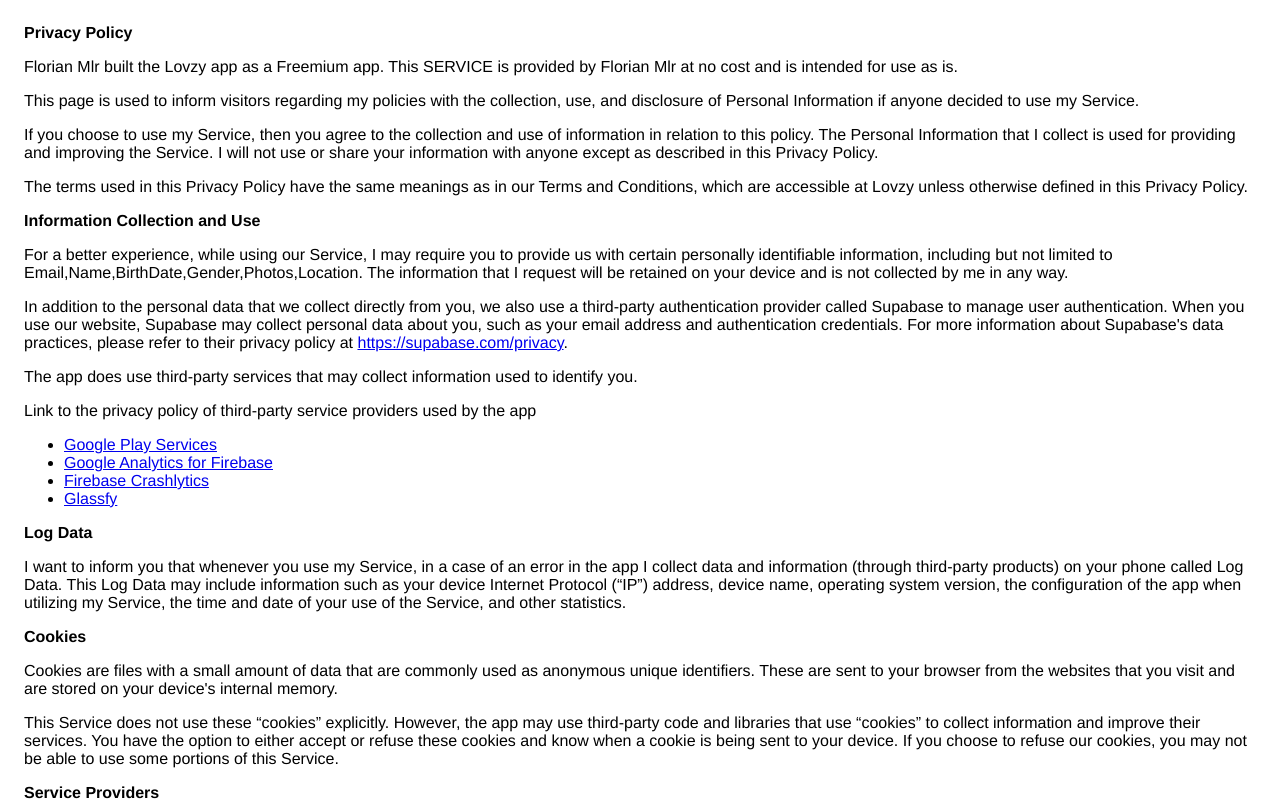
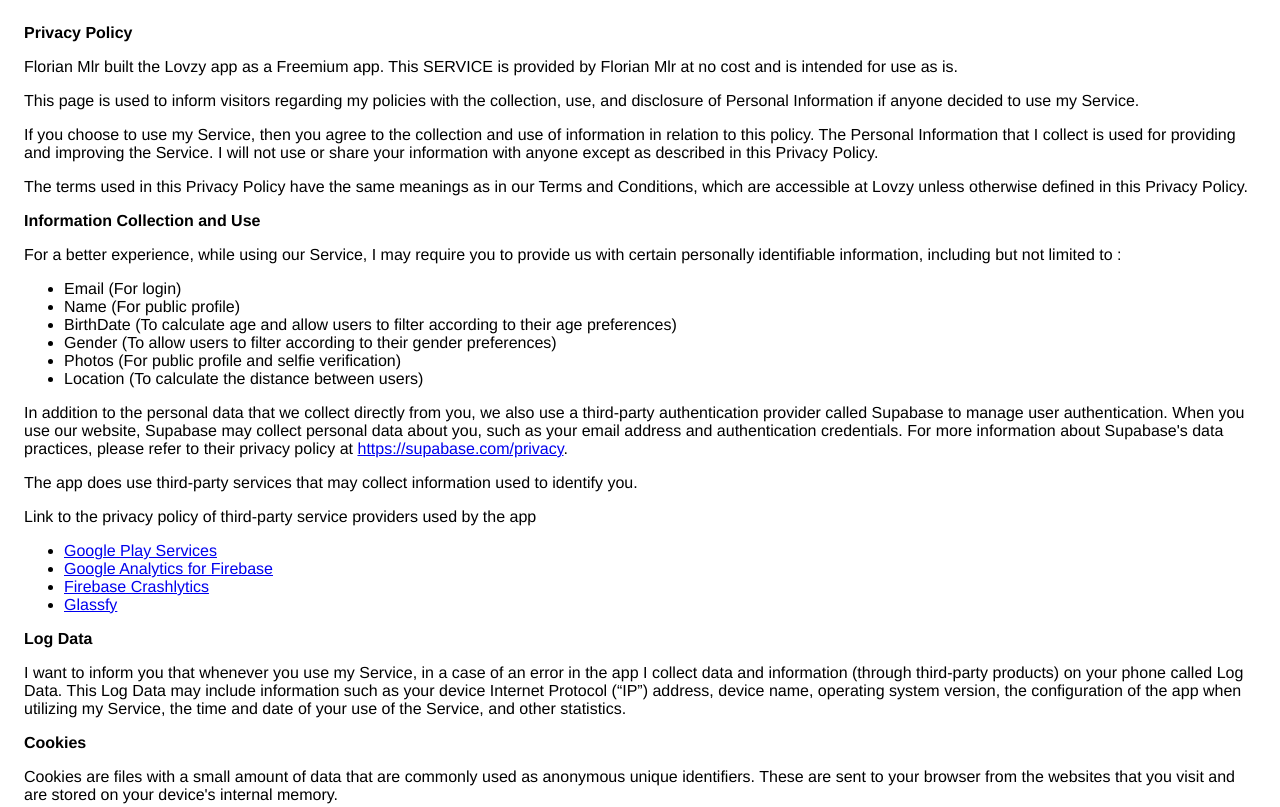
Before and after one commit to Lovzy-app/Lovzy-app.github.io, a plain HTML site: page privacy.html in a window 1280 px wide. Shown: the top 807 px of the page. Drawn offline with Linux system fonts and the light colour scheme.

Commit message:
Update privacy

```diff
--- a/privacy.html
+++ b/privacy.html
@@ -41,12 +41,16 @@
     <p><strong>Information Collection and Use</strong></p>
     <p>
         For a better experience, while using our Service, I may require you to provide us with certain
-        personally
-        identifiable information, including but not limited to
-        Email,Name,BirthDate,Gender,Photos,Location. The
-        information that I request will be retained on your device and is not collected by me in any
-        way.
+        personally identifiable information, including but not limited to :
     </p>
+    <ul>
+        <li>Email (For login)</li>
+        <li>Name (For public profile)</li>
+        <li>BirthDate (To calculate age and allow users to filter according to their age preferences)</li>
+        <li>Gender (To allow users to filter according to their gender preferences)</li>
+        <li>Photos (For public profile and selfie verification)</li>
+        <li>Location (To calculate the distance between users)</li>
+    </ul>
     <p>
         In addition to the personal data that we collect directly from you, we
         also use a third-party authentication provider called Supabase to manage
@@ -169,12 +173,11 @@
         notify you of any changes by posting the new Privacy Policy on
         this page.
     </p>
-    <p>This policy is effective as of 2023-12-06</p>
+    <p>This policy is effective as of 2023-12-12</p>
     <p><strong>Contact Us</strong></p>
     <p>
         If you have any questions or suggestions about my
-        Privacy Policy, do not hesitate to contact me at <a href="mailto:q56271318@gmail.com">Lovzy
-            support</a>
+        Privacy Policy, do not hesitate to contact me at <a href="mailto:q56271318@gmail.com">Lovzy support</a>
     </p>
 </body>
 
```
